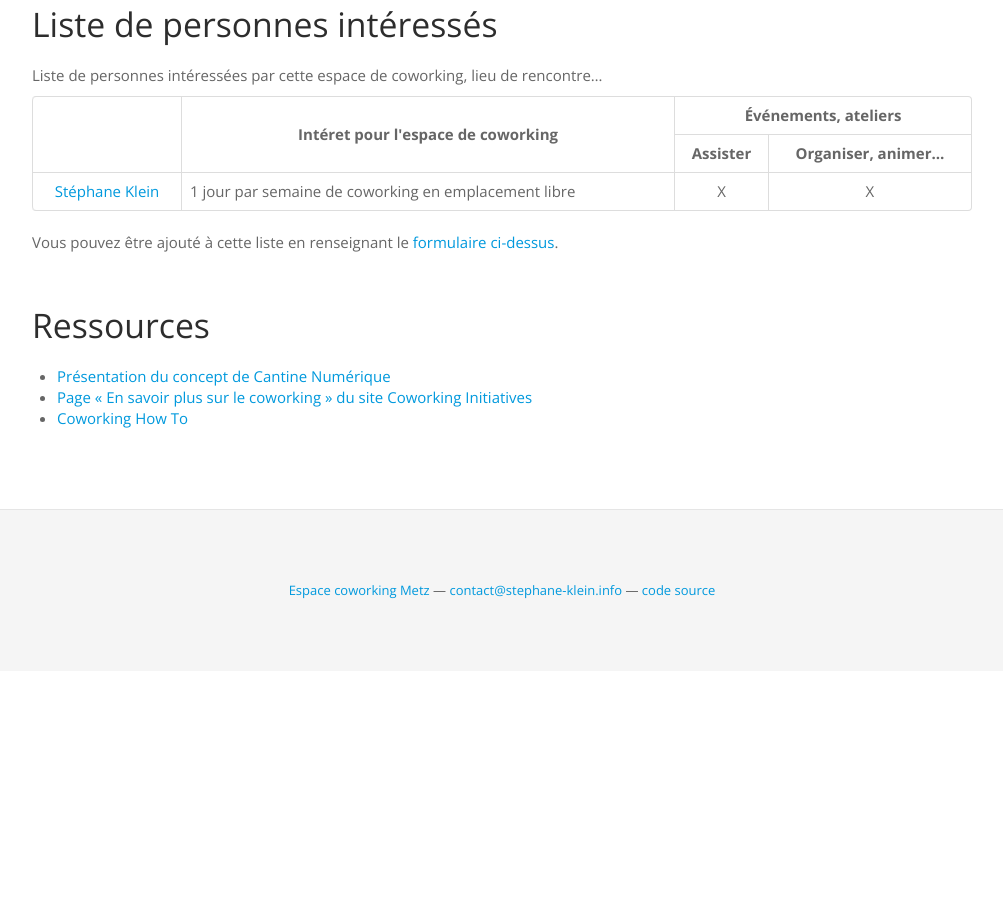
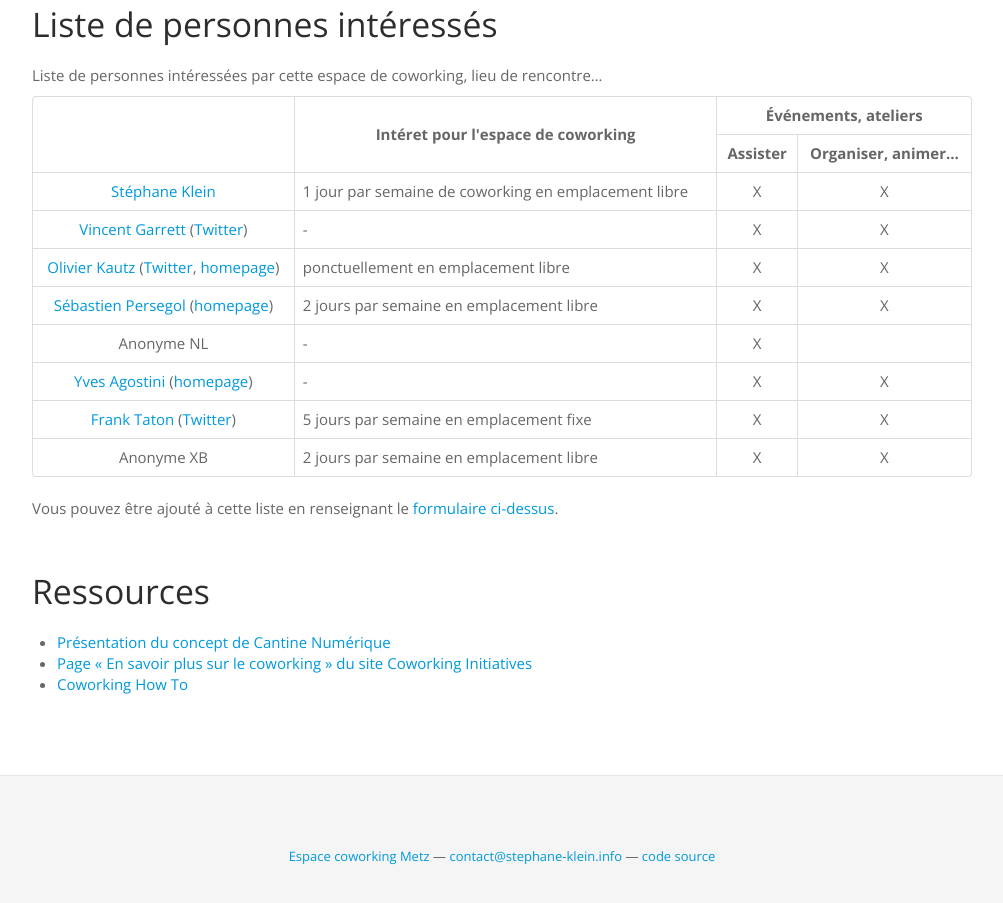
Before and after one commit to harobed/coworking.a-metz.info, a plain HTML site: page www/index.html in a window 1280 px wide. Shown: the part 2098-3001 px from the top of the page, without its empty margins (138-1141 px from the left). Before the commit the page ends 2769 px from the top, so only its background shows below. Drawn offline with nearby package versions, Linux system fonts and the light colour scheme.

Commit message:
Mise à jour de la liste des personnes intéressées

```diff
--- a/www/index.html
+++ b/www/index.html
@@ -249,6 +249,56 @@
                                 <td class="center">X</td>
                                 <td class="center">X</td>
                             </tr>
+                            <tr>
+                                <td class="center"><a href="mailto:contact@vincent-garrett.info">Vincent Garrett</a> (<a href="https://twitter.com/meldianen">Twitter</a>)</td>
+                                <td>-</td>
+                                <td class="center">X</td>
+                                <td class="center">X</td>
+                            </tr>
+                            <tr>
+                                <td class="center"><a href="mailto:olivier@k3z.fr">Olivier Kautz</a> (<a href="https://twitter.com/olivier_k">Twitter</a>, <a href="http://www.k3z.fr">homepage</a>)</td>
+                                <td>ponctuellement en emplacement libre</td>
+                                <td class="center">X</td>
+                                <td class="center">X</td>
+                            </tr>
+                            <tr>
+                                <td class="center"><a href="mailto:sebastien@persegol.com">Sébastien Persegol</a> (<a href="http://7h47.com">homepage</a>)</td>
+                                <td>2 jours par semaine en emplacement libre</td>
+                                <td class="center">X</td>
+                                <td class="center">X</td>
+                            </tr>
+                            <tr>
+                                <td class="center">Anonyme NL</td>
+                                <td>-</td>
+                                <td class="center">X</td>
+                                <td class="center"></td>
+                            </tr>
+                            <tr>
+                                <td class="center"><a href="mailto:yves+lug@yvesago.net">Yves Agostini</a> (<a href="http://lab.yvesago.net'">homepage</a>)</td>
+                                <td>-</td>
+                                <td class="center">X</td>
+                                <td class="center">X</td>
+                            </tr>
+                            <tr>
+                                <td class="center"><a href="mailto:ftaton@gmail.com">Frank Taton</a> (<a href="https://twitter.com/frank_taton">Twitter</a>)</td>
+                                <td>5 jours par semaine en emplacement fixe</td>
+                                <td class="center">X</td>
+                                <td class="center">X</td>
+                            </tr>
+                            <tr>
+                                <td class="center">Anonyme XB</a></td>
+                                <td>2 jours par semaine en emplacement libre</td>
+                                <td class="center">X</td>
+                                <td class="center">X</td>
+                            </tr>
+                            <!--
+                            <tr>
+                                <td class="center"><a href="mailto:"></a></td>
+                                <td>-</td>
+                                <td class="center"></td>
+                                <td class="center"></td>
+                            </tr>
+                            -->
                         </table>
 
                         <p>Vous pouvez être ajouté à cette liste en renseignant le <a href="#formulaire">formulaire ci-dessus</a>.</p>
```
